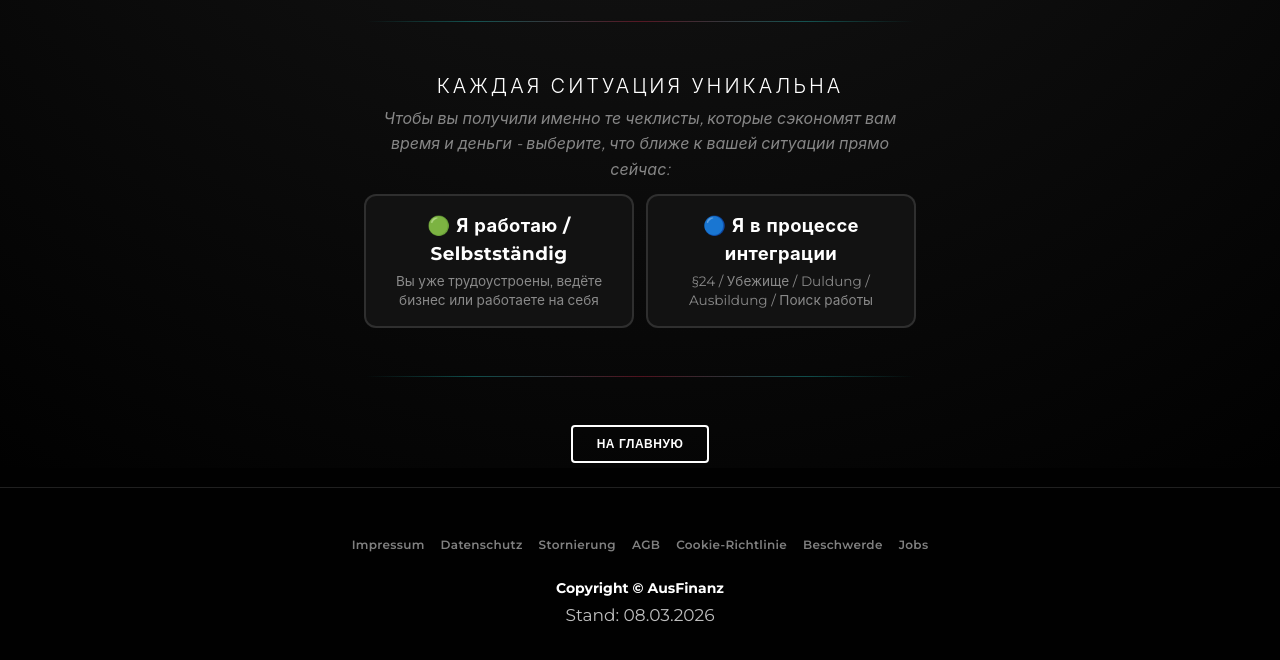
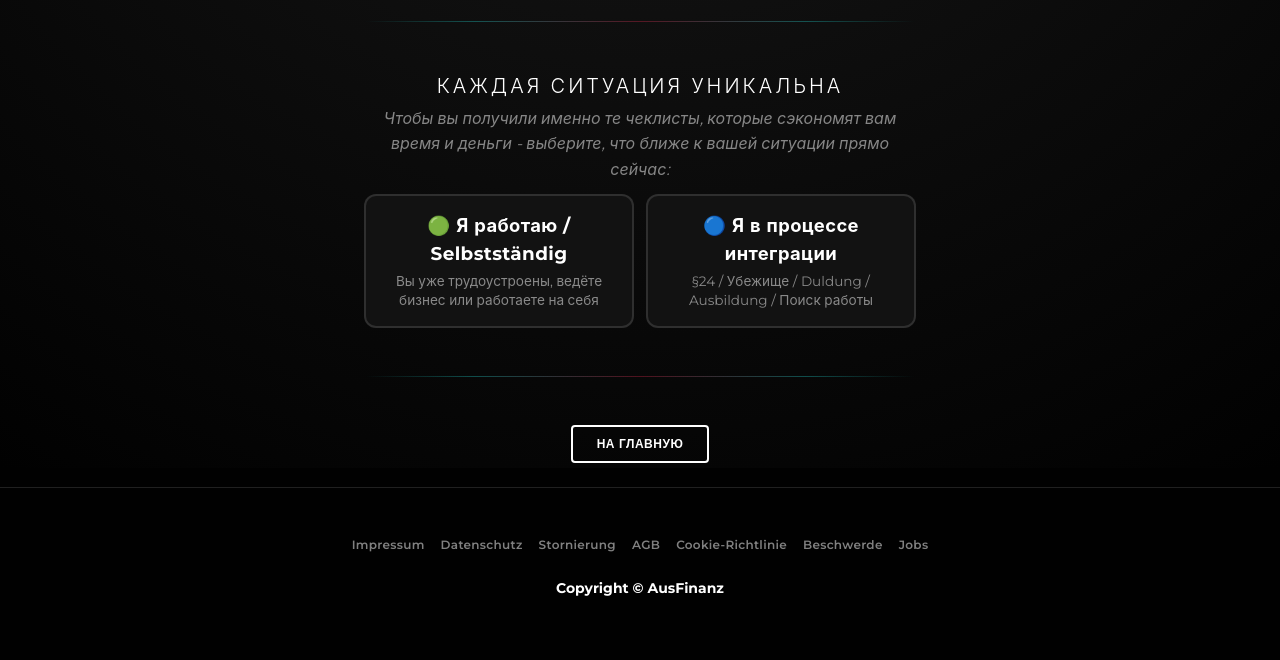
Before and after one commit to ausfinanz/ausfinanz, a plain HTML site: page html/arrive.html in a window 1280 px wide. Shown: the part 332-992 px from the top of the page. Drawn offline with Linux system fonts and the light colour scheme; a script that the page names is missing.

Commit message:
Refactor: remove footer Stand date from non-legal pages

```diff
--- a/html/arrive.html
+++ b/html/arrive.html
@@ -95,7 +95,6 @@
                 <a href="law/jobs.html" class="footer__link">Jobs</a>
             </nav>
             <p class="footer__copyright" data-i18n="footer_copyright">Copyright © AusFinanz</p>
-            <p class="footer__stand">Stand: 08.03.2026</p>
         </div>
     </footer>
 
```
Also changed, not shown: html/booking/calendar.html (+0 -1 lines), html/booking/registration.html (+0 -1 lines), html/checklists/arrive_a_.html (+0 -1 lines), html/checklists/arrive_b_.html (+0 -1 lines), html/checklists/citizen_a_.html (+0 -1 lines), html/checklists/citizen_b_.html (+0 -1 lines), html/checklists/leave_a_.html (+0 -1 lines), html/checklists/leave_b_.html (+0 -1 lines), html/citizen.html (+0 -1 lines), html/leave.html (+0 -1 lines), index.html (+0 -1 lines).
